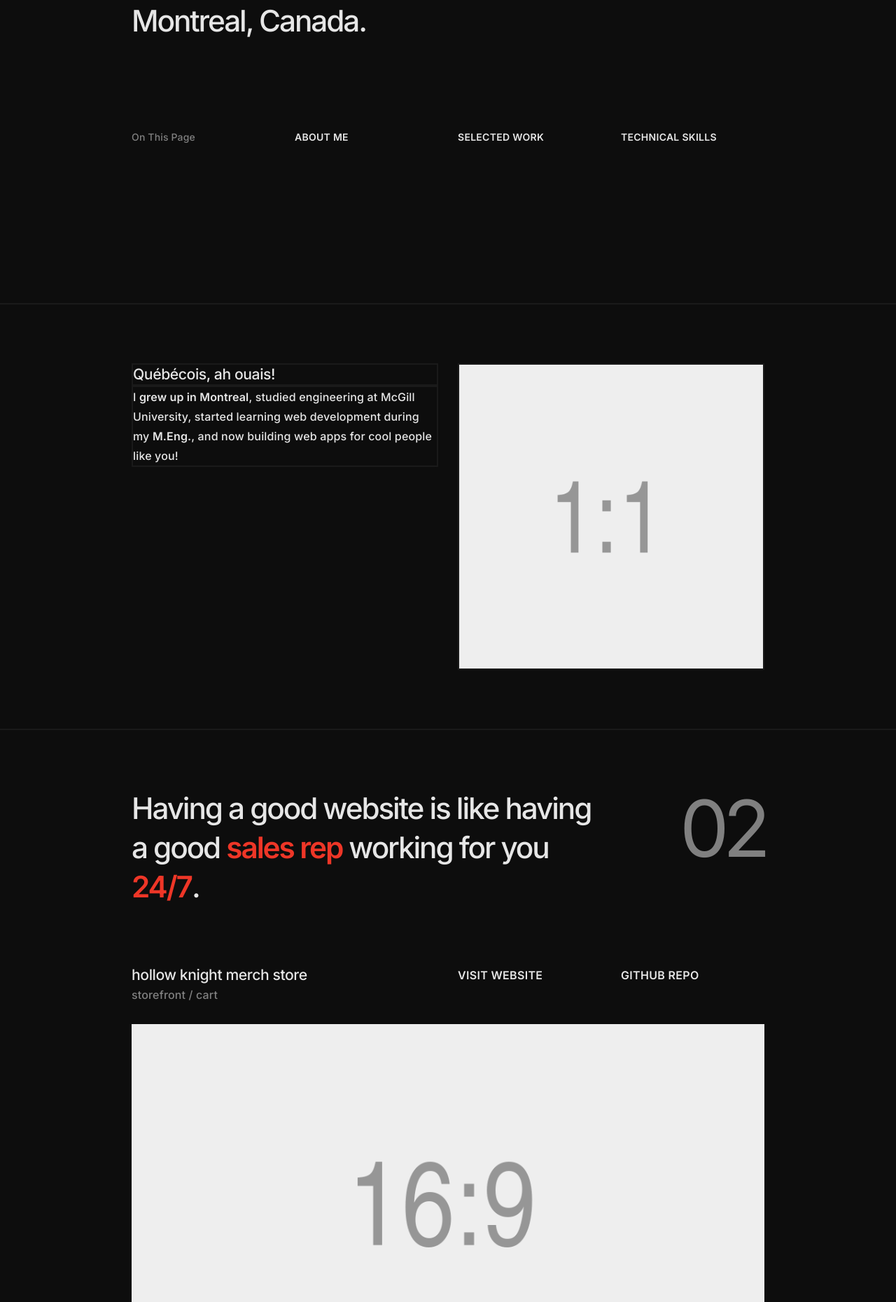
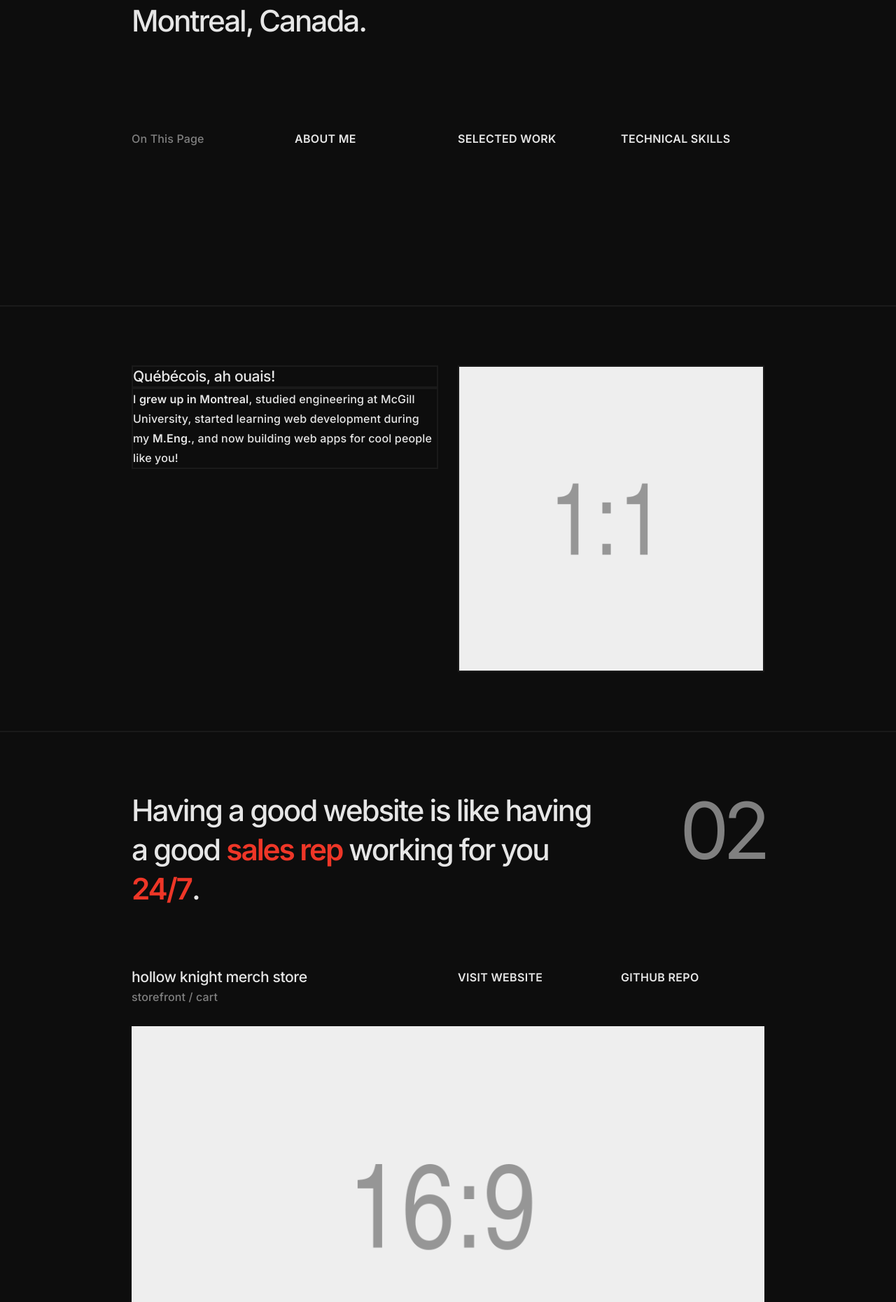
Before and after one commit to jingtianfeng/jtfeng-personal-1, a Jekyll site: the page built from index.html, in a window 1280 px wide. Shown: the part 468-2328 px from the top of the page at 70% size. Built offline with Jekyll 4.4.1, drawn with Linux system fonts in a browser that asks for light colours.

Commit message:
Update index: tweak typography for #frontend-header again

```diff
--- a/index.html
+++ b/index.html
@@ -22,7 +22,7 @@ title: Front-End Developer
                 </div>
             </div>
         </div>
-        <div class="row gy-2 mt-4 mt-md-5 mt-lg-7 text-uppercase small">
+        <div class="row gy-2 mt-4 mt-md-5 mt-lg-7 text-uppercase">
             <div class="col-4 col-md-1">
                 <div class="text-muted text-capitalize">
                     On this page
```
